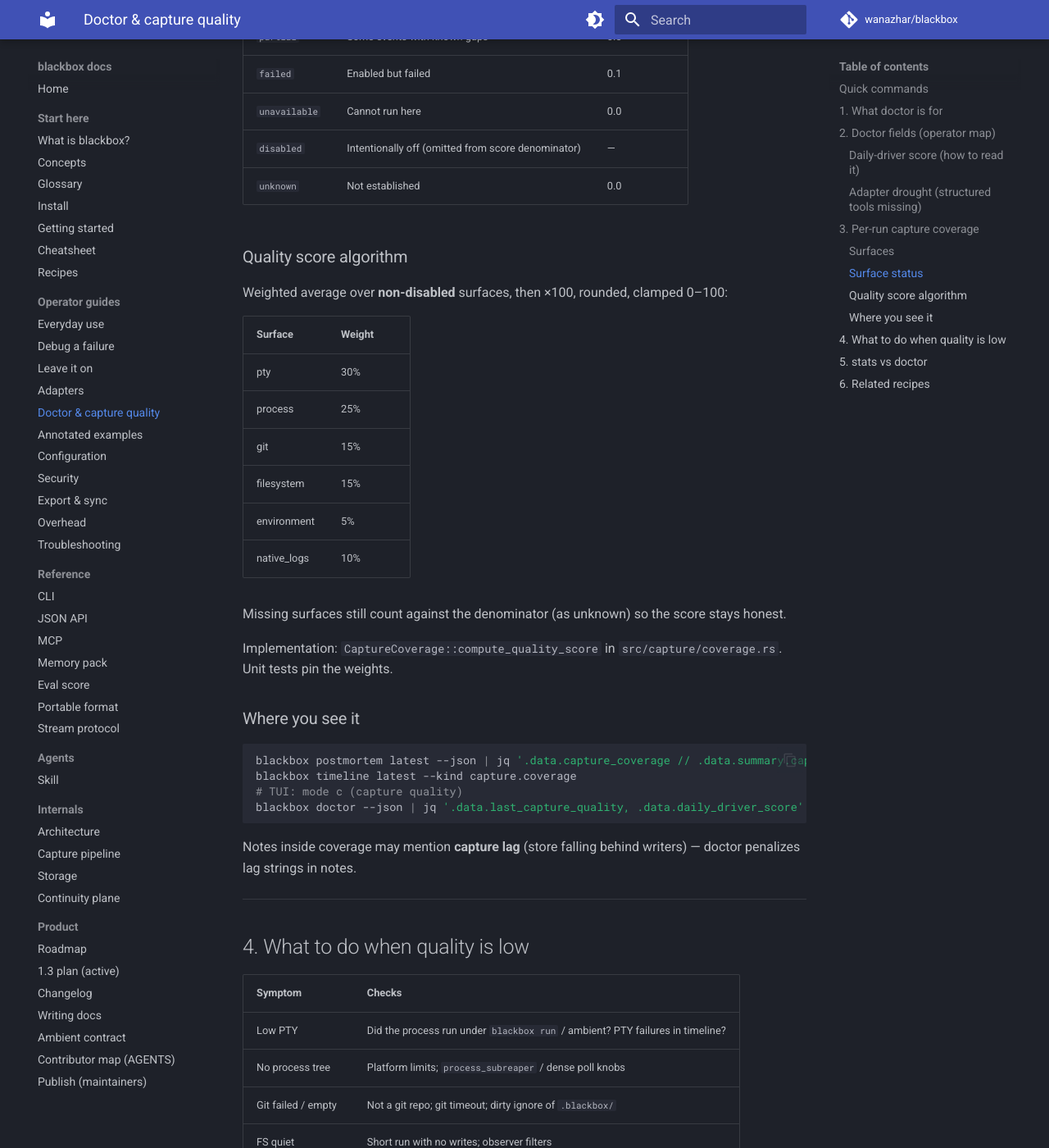
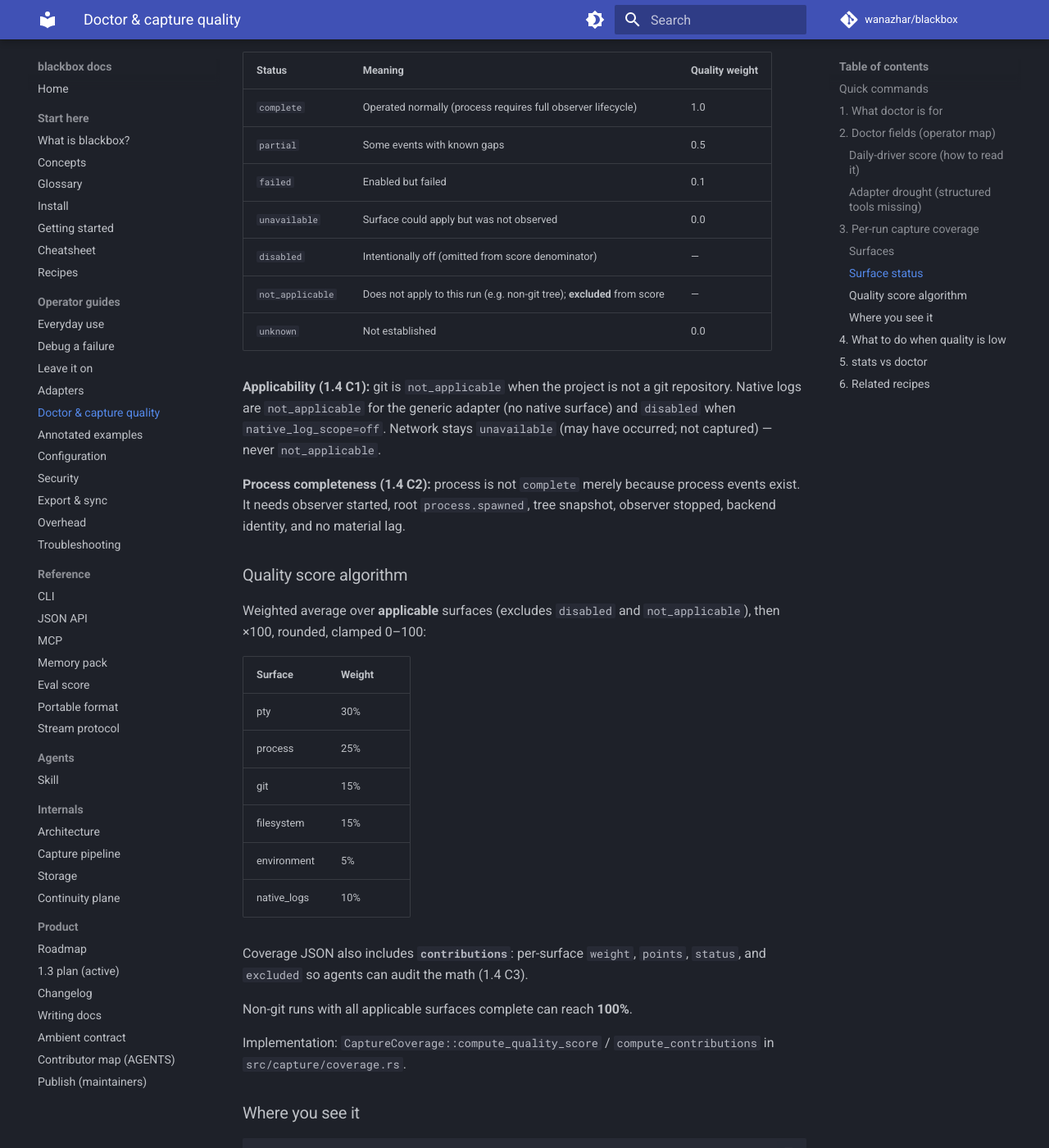
Before and after one commit to wanazhar/blackbox, an MkDocs documentation site: the page built from docs/guide/doctor-and-capture.md, in a window 1280 px wide and 1400 px high, scrolled down 4211 px. Shown: the whole window at 82% size. Built offline with MkDocs 1.6.1 and Material for MkDocs 9.7.7, drawn with Linux system fonts in a browser that asks for light colours; comment, search, counter and statistics services are not loaded; some of the changed text lies outside the part shown.

Commit message:
docs: recorder neutrality guarantees and 1.4 Phase A notes
Update ambient contract, leave-it-on, configuration, doctor/capture,
CLI reference, AGENTS module map, and CHANGELOG Unreleased for hard
recorder neutrality and context-aware coverage.

```diff
--- a/docs/guide/doctor-and-capture.md
+++ b/docs/guide/doctor-and-capture.md
@@ -50,9 +50,11 @@
 | `memory_file_present` / `memory_age_secs` | MEMORY pack freshness |
 | `claims_active` / `unresolved_failure_id` / `attention_level` | Sticky multi-agent / failure state |
 | `last_capture_quality` | Quality score from latest run’s `capture.coverage` |
+| `recorder_neutrality_supported` | Host supports hard recorder neutrality (Unix; 1.4) |
+| `nest_guard` | Nest implementation (`supervisor_pid_marker`) |
 | **`daily_driver_score`** | Soft 0–100 readiness for ambient trust |
 | **`daily_driver_ready`** | `true` when score ≥ 80 and no hard blockers |
-| **`daily_driver_notes`** | Human reasons (tips, penalties, crypto, eval, …) |
+| **`daily_driver_notes`** | Human reasons (tips, penalties, crypto, eval, neutrality, …) |
 
 JSON shape: `DoctorView` in `src/views.rs`. Envelope: [../reference/json-api.md](../reference/json-api.md).
 
@@ -120,16 +122,21 @@
 
 | Status | Meaning | Quality weight |
 |---|---|---|
-| `complete` | Operated normally | 1.0 |
+| `complete` | Operated normally (process requires full observer lifecycle) | 1.0 |
 | `partial` | Some events with known gaps | 0.5 |
 | `failed` | Enabled but failed | 0.1 |
-| `unavailable` | Cannot run here | 0.0 |
+| `unavailable` | Surface could apply but was not observed | 0.0 |
 | `disabled` | Intentionally off (omitted from score denominator) | — |
+| `not_applicable` | Does not apply to this run (e.g. non-git tree); **excluded** from score | — |
 | `unknown` | Not established | 0.0 |
+
+**Applicability (1.4 C1):** git is `not_applicable` when the project is not a git repository. Native logs are `not_applicable` for the generic adapter (no native surface) and `disabled` when `native_log_scope=off`. Network stays `unavailable` (may have occurred; not captured) — never `not_applicable`.
+
+**Process completeness (1.4 C2):** process is not `complete` merely because process events exist. It needs observer started, root `process.spawned`, tree snapshot, observer stopped, backend identity, and no material lag.
 
 ### Quality score algorithm
 
-Weighted average over **non-disabled** surfaces, then ×100, rounded, clamped 0–100:
+Weighted average over **applicable** surfaces (excludes `disabled` and `not_applicable`), then ×100, rounded, clamped 0–100:
 
 | Surface | Weight |
 |---|---|
@@ -140,9 +147,11 @@
 | environment | 5% |
 | native_logs | 10% |
 
-Missing surfaces still count against the denominator (as unknown) so the score stays honest.
+Coverage JSON also includes **`contributions`**: per-surface `weight`, `points`, `status`, and `excluded` so agents can audit the math (1.4 C3).
 
-Implementation: `CaptureCoverage::compute_quality_score` in `src/capture/coverage.rs`. Unit tests pin the weights.
+Non-git runs with all applicable surfaces complete can reach **100%**.
+
+Implementation: `CaptureCoverage::compute_quality_score` / `compute_contributions` in `src/capture/coverage.rs`.
 
 ### Where you see it
 
```
Also changed, not shown: AGENTS.md (+6 -1 lines), CHANGELOG.md (+20 -0 lines), docs/ambient-contract.md (+11 -2 lines), docs/guide/configuration.md (+2 -2 lines), docs/guide/leave-it-on.md (+5 -3 lines), docs/reference/cli.md (+2 -2 lines).
